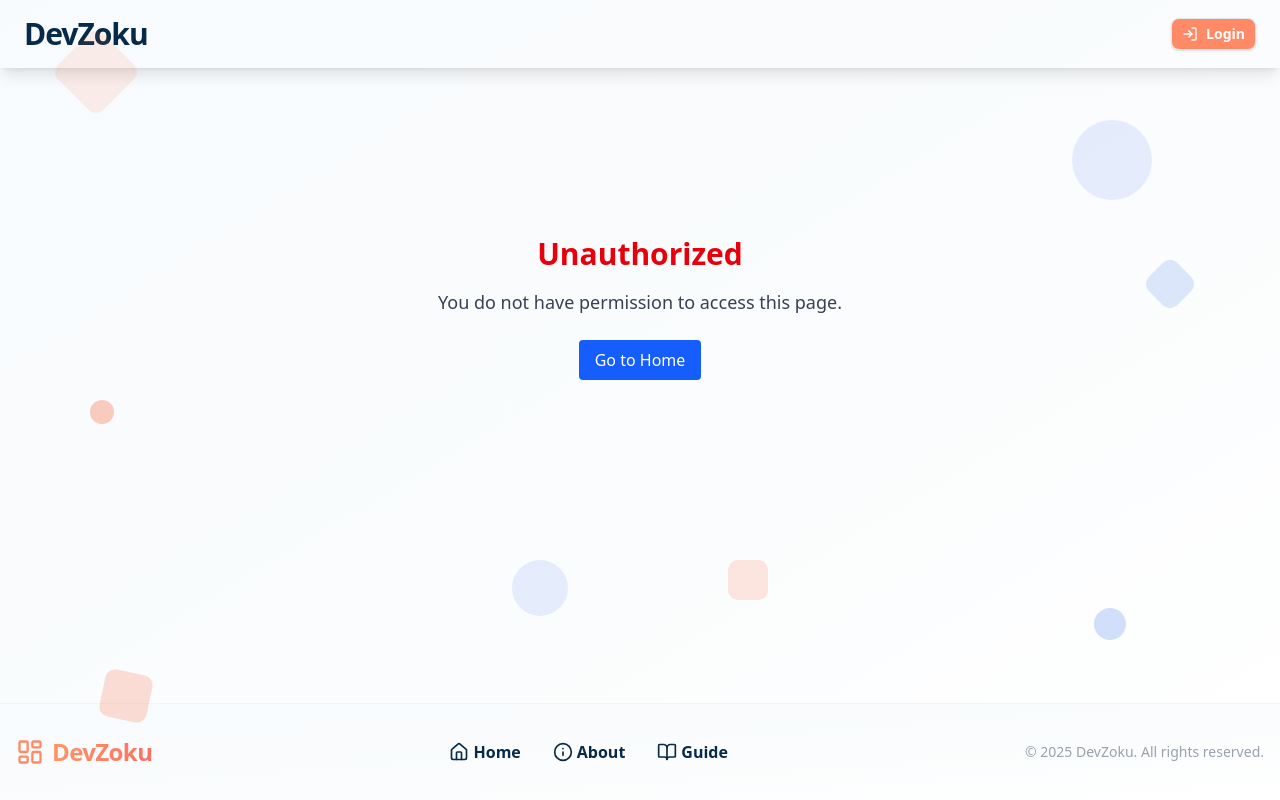
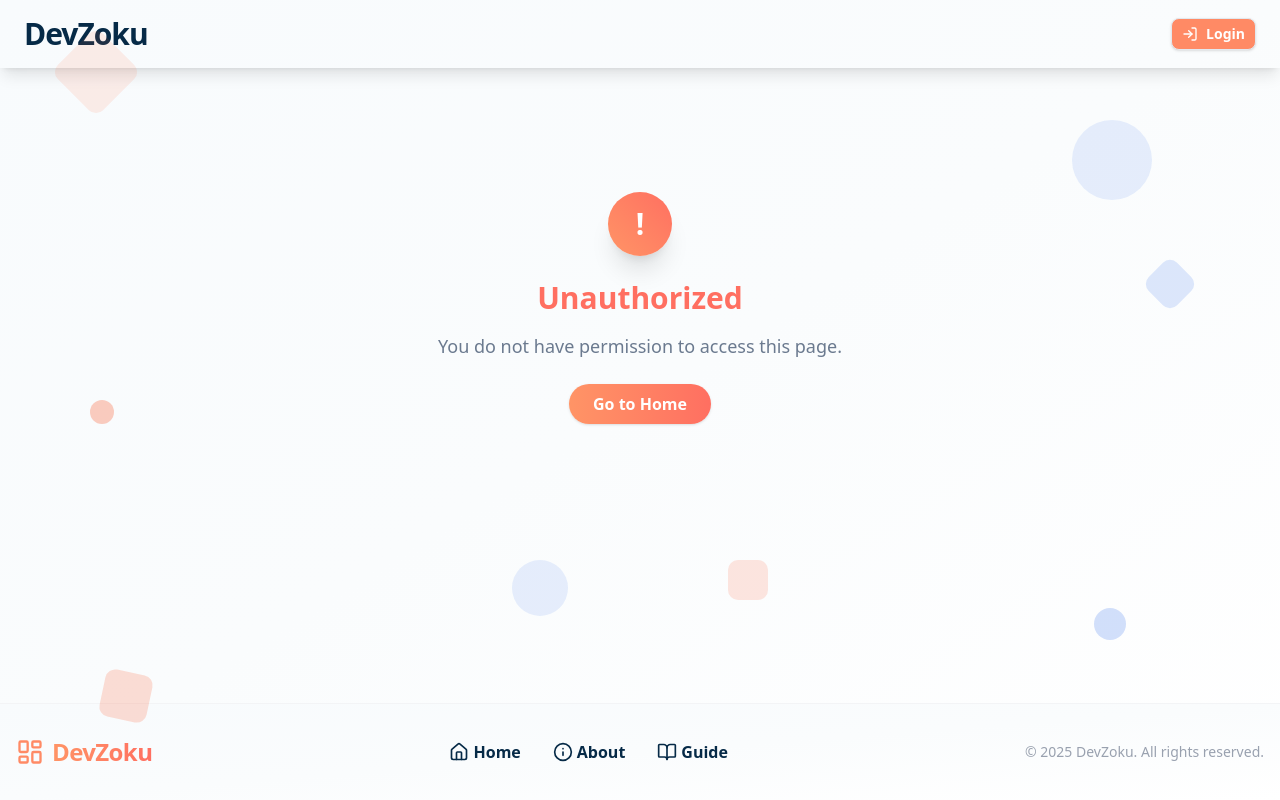
Before and after one commit to SnehaSharma245/DevZoku, a Next.js app in the folder client/: page /unauthorized in a window 1280 px wide. Built offline with nearby package versions, Linux system fonts and the light colour scheme; no server answers.

Commit message:
update ui of unauthorized page

```diff
--- a/client/src/app/unauthorized/page.tsx
+++ b/client/src/app/unauthorized/page.tsx
@@ -3,13 +3,18 @@
 export default function UnauthorizedPage() {
   return (
     <div className="min-h-[60vh] flex flex-col items-center justify-center">
-      <h1 className="text-3xl font-bold text-red-600 mb-4">Unauthorized</h1>
-      <p className="text-lg text-gray-700 mb-6">
+      <div className="w-16 h-16 rounded-full bg-gradient-to-tr from-[#FF9466] to-[#FF6F61] flex items-center justify-center shadow-xl mb-6">
+        <span className="text-white text-3xl font-bold">!</span>
+      </div>
+      <h1 className="text-3xl font-extrabold text-[#FF6F61] mb-4">
+        Unauthorized
+      </h1>
+      <p className="text-lg text-[#6B7A8F] mb-6">
         You do not have permission to access this page.
       </p>
       <a
         href="/"
-        className="px-4 py-2 bg-blue-600 text-white rounded hover:bg-blue-700 transition"
+        className="px-6 py-2 bg-gradient-to-r from-[#FF9466] to-[#FF6F61] text-white font-semibold rounded-full hover:opacity-90 transition shadow"
       >
         Go to Home
       </a>
```
